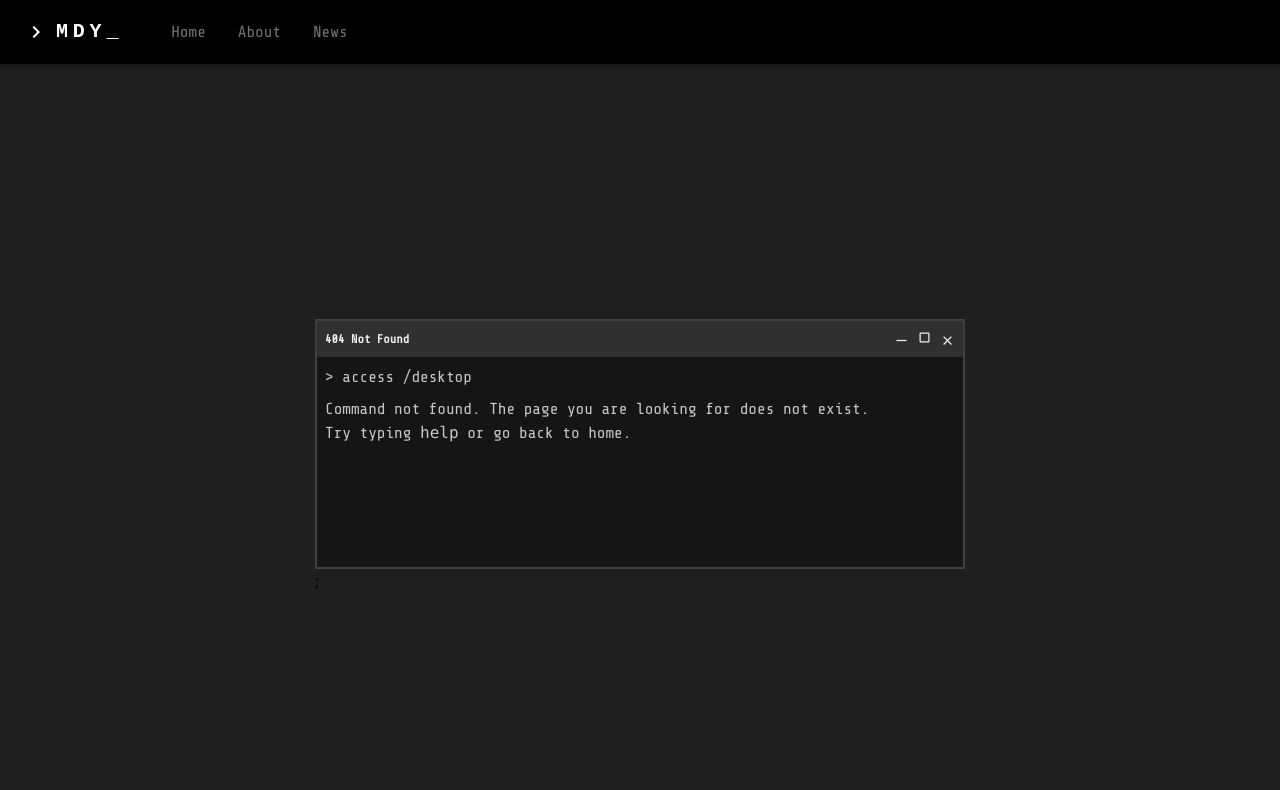
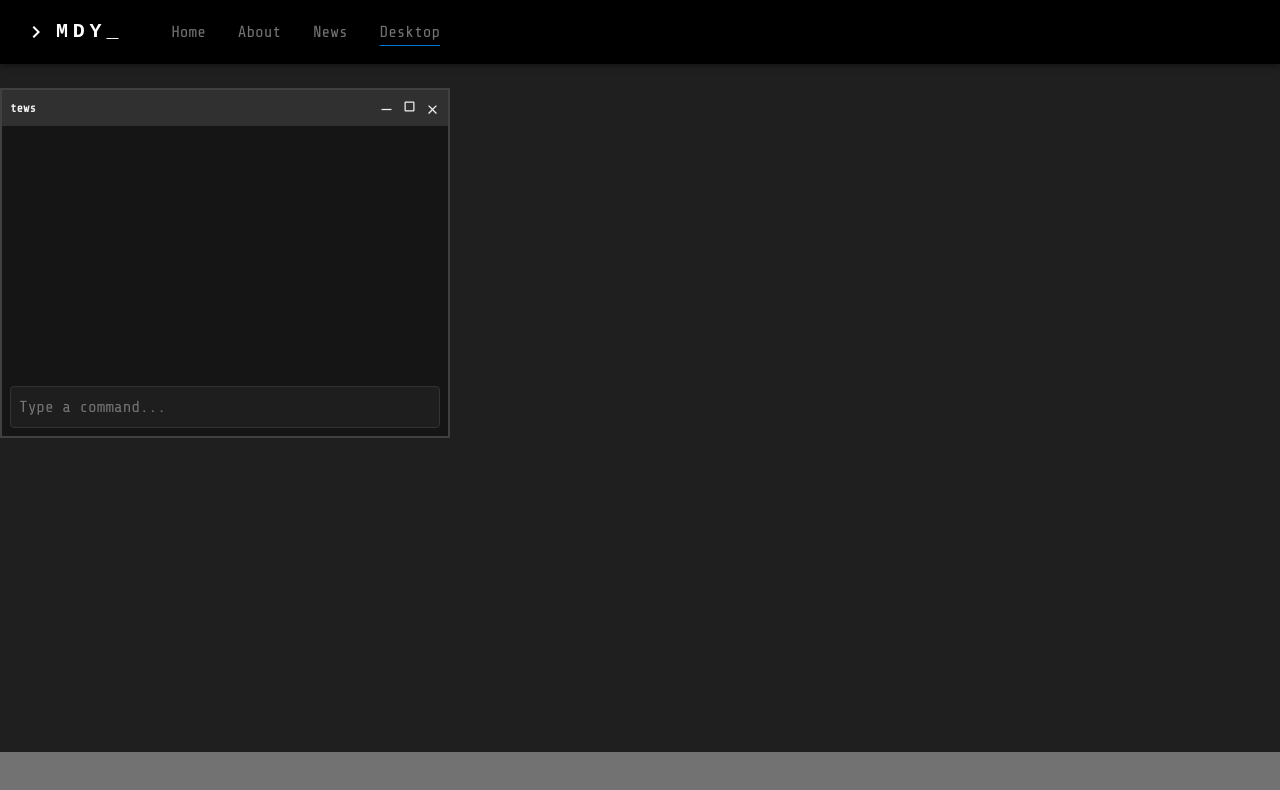
Before and after one commit to dgndds/portfolio, a React (Vite) app: page /#/desktop in a window 1280 px wide. Before the commit this address had no page. Shown: the top 790 px of the page. Built offline with nearby package versions, Linux system fonts and the light colour scheme.

Commit message:
fix on click drag issue

```diff
--- a/src/App.tsx
+++ b/src/App.tsx
@@ -9,6 +9,7 @@ import { Routes, Route, HashRouter } from "react-router";
 import About from "./pages/About";
 import NotFound from "./pages/NotFound";
 import News from "./pages/News";
+import OpSys from "./pages/OpSys";
 
 function App() {
   return (
@@ -20,6 +21,7 @@ function App() {
           <Route path="/" element={<Main />} />
           <Route path="/about" element={<About />} />
           <Route path="/news" element={<News />} />
+          <Route path="/desktop" element={<OpSys />} />
         </Routes>
       </MainLayout>
     </HashRouter>
--- a/src/components/DraggableDiv.tsx
+++ b/src/components/DraggableDiv.tsx
@@ -6,7 +6,21 @@ const DraggableDiv: React.FC<{ children: React.ReactNode }> = ({
   const divRef = useRef<HTMLDivElement | null>(null);
   const pos = useRef({ pos1: 0, pos2: 0, pos3: 0, pos4: 0 });
 
+  const isDraggable = (element: HTMLElement | null): boolean => {
+    while (element) {
+      if (element.getAttribute("data-draggable") === "true") {
+        return true;
+      }
+      element = element.parentElement;
+    }
+    return false;
+  };
+
   const handleMouseDown = (e: React.MouseEvent) => {
+    if (!isDraggable(e.target as HTMLElement)) {
+      return;
+    }
+
     e.preventDefault();
     pos.current.pos3 = e.clientX;
     pos.current.pos4 = e.clientY;
@@ -51,7 +65,7 @@ const DraggableDiv: React.FC<{ children: React.ReactNode }> = ({
   return (
     <div
       ref={divRef}
-      className="border border-white absolute z-10"
+      className="absolute z-10"
       style={{ position: "absolute", top: "0px", left: "0px" }}
       onMouseDown={handleMouseDown}
     >
--- a/src/components/Fragments/RealTerminal.tsx
+++ b/src/components/Fragments/RealTerminal.tsx
@@ -69,7 +69,10 @@ const RealTerminal = ({
             className
           )}
         >
-          <div className="h-9 px-2 bg-primary-border-dark flex items-center justify-between font-tech-mono font-bold text-[#efefef] text-[12px]">
+          <div
+            data-draggable="true"
+            className="h-9 px-2 bg-primary-border-dark flex items-center justify-between font-tech-mono font-bold text-[#efefef] text-[12px]"
+          >
             <div className="flex-1">{title}</div>
 
             <div className="flex gap-2">
--- a/src/components/navigation/header/Header.tsx
+++ b/src/components/navigation/header/Header.tsx
@@ -33,6 +33,7 @@ function Header() {
           <ListLink path="/" title="Home" />
           <ListLink path="/about" title="About" />
           <ListLink path="/news" title="News" />
+          <ListLink path="/desktop" title="Desktop" />
         </div>
       </Container>
     </AppBar>
--- /dev/null
+++ b/src/pages/OpSys.tsx
@@ -0,0 +1,22 @@
+// import Terminal from "../components/Fragments/Terminal";
+import DraggableDiv from "../components/DraggableDiv";
+import RealTerminal from "../components/Fragments/RealTerminal";
+
+const OpSys = () => {
+  return (
+    <div className="flex flex-col items-center justify-center w-full h-[calc(100vh-140px)] text-white">
+      <div className="w-full h-full relative">
+        <DraggableDiv>
+          <RealTerminal
+            title={"tews"}
+            className="w-[450px] h-[350px]"
+          ></RealTerminal>
+        </DraggableDiv>
+      </div>
+
+      <div className="bg-primary fixed bottom-0 w-full h-12"></div>
+    </div>
+  );
+};
+
+export default OpSys;
```
